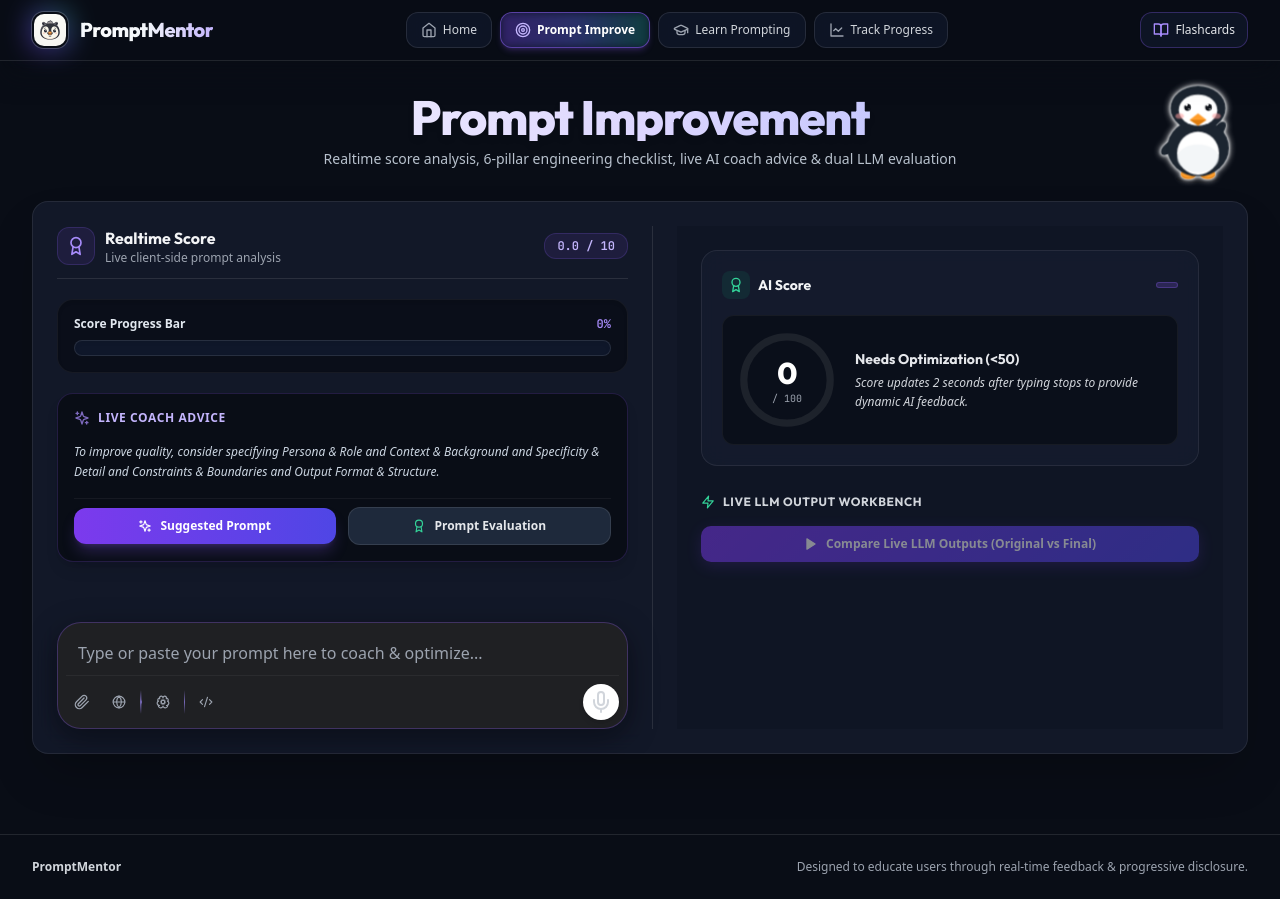
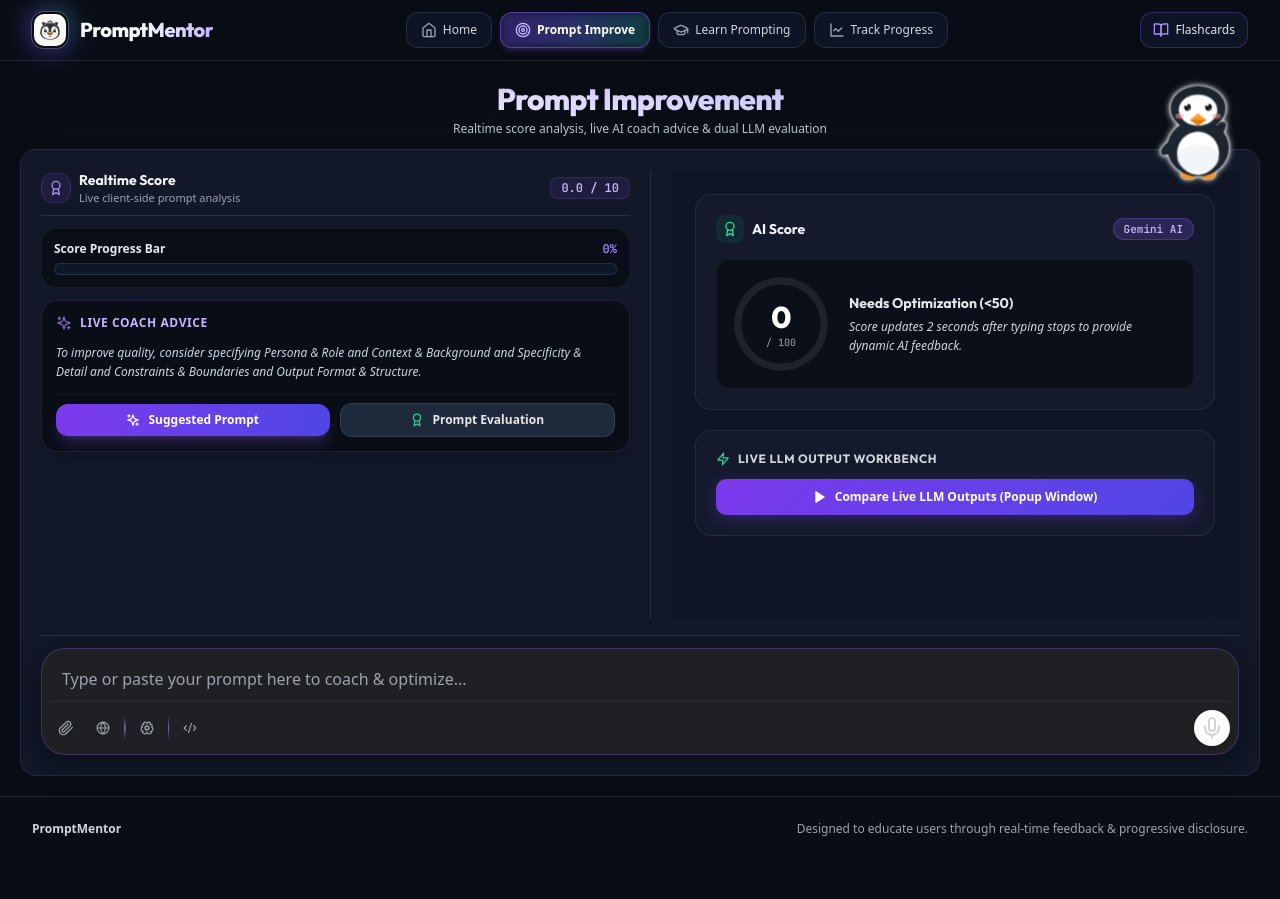
Before and after one commit to sonal428-hub/PromptMentor, a React (Vite) app: page /improve in a window 1280 px wide. After the commit the page ends 861 px from the top, so only its background shows below. Built offline with nearby package versions, Linux system fonts and the light colour scheme.

Commit message:
feat: extend prompt textbox symmetrically full-width across bottom, trigger live LLM compare in popup modal, and compact header for non-scrollable layout

```diff
--- a/src/components/ScoreRightPanel.jsx
+++ b/src/components/ScoreRightPanel.jsx
@@ -14,7 +14,8 @@
   onCompare,
   aiScoreResult,
   isAiScoreLoading,
-  aiScoreError
+  aiScoreError,
+  onOpenCompareModal
 }) {
   const [copiedOriginal, setCopiedOriginal] = useState(false);
   const [copiedFinal, setCopiedFinal] = useState(false);
@@ -27,13 +28,11 @@
   const prevScoreRef = useRef(undefined);
   const timersRef = useRef([]);
 
-  // ─── Timer helpers ───
   const clearAllTimers = useCallback(() => {
     timersRef.current.forEach(id => clearTimeout(id));
     timersRef.current = [];
   }, []);
 
-  // Idle → 4 s gap → Wave 2 s → repeat
   const startWaveCycle = useCallback(() => {
     clearAllTimers();
     const scheduleWave = () => {
@@ -50,13 +49,11 @@
     scheduleWave();
   }, [clearAllTimers]);
 
-  // Start the idle + wave cycle on mount
   useEffect(() => {
     startWaveCycle();
     return clearAllTimers;
   }, [startWaveCycle, clearAllTimers]);
 
-  // React to score changes: happy (≥60) or sad (<60) for 3 s, then resume wave cycle
   useEffect(() => {
     if (isCoaxing || isAiScoreLoading) {
       clearAllTimers();
@@ -88,20 +85,14 @@
 
   const scoreColor = getScoreColor(displayScore);
 
-  const handleCopy = (text, type) => {
-    if (!text) return;
-    navigator.clipboard.writeText(text);
-    if (type === 'original') {
-      setCopiedOriginal(true);
-      setTimeout(() => setCopiedOriginal(false), 2000);
-    } else {
-      setCopiedFinal(true);
-      setTimeout(() => setCopiedFinal(false), 2000);
+  const handleCompareClick = () => {
+    if (onOpenCompareModal) {
+      onOpenCompareModal();
+    }
+    if (!comparisonResult && onCompare) {
+      onCompare();
     }
   };
-
-  // Active AI rewritten prompt (from 2s debounced Gemini call or coaxResult)
-  const activeRewrittenPrompt = aiScoreResult?.finalPrompt || coaxResult?.finalPrompt || '';
 
   return (
     <div className="relative flex flex-col h-full overflow-y-auto p-4 lg:p-6 space-y-5 bg-slate-950/20">
@@ -115,11 +106,11 @@
           </div>
           <span className="text-[11px] font-mono px-2.5 py-0.5 rounded-full bg-violet-500/20 text-violet-300 border border-violet-500/30 font-semibold flex items-center gap-1.5">
             {isAiScoreLoading && <RefreshCw className="w-3 h-3 animate-spin text-violet-400" />}
-            <span></span>
+            <span>{isAiScoreLoading ? 'Evaluating...' : 'Gemini AI'}</span>
           </span>
         </div>
 
-        {/* Big Radial Score Display */}
+        {/* Radial Score Display */}
         <div className="flex items-center gap-5 p-4 rounded-xl bg-slate-950/80 border border-white/5">
           <div className="relative w-24 h-24 flex items-center justify-center flex-shrink-0">
             <svg className="w-24 h-24 meter-svg" viewBox="0 0 80 80">
@@ -152,7 +143,6 @@
             </div>
           </div>
 
-          {/* Dynamic 1-Sentence AI Explanation generated by Gemini */}
           <div className="flex-1 space-y-1">
             <h3 className="text-sm font-bold text-gray-200 font-heading">
               {displayScore >= 85
@@ -174,8 +164,8 @@
         </div>
       </div>
 
-      {/* Live LLM Output Workbench */}
-      <div className="space-y-4 pt-2">
+      {/* Live LLM Output Workbench Action Button */}
+      <div className="glass-panel p-5 space-y-3 border-emerald-500/20">
         <div className="flex items-center justify-between">
           <h3 className="text-xs font-bold text-gray-300 uppercase tracking-wider flex items-center gap-2">
             <Zap className="w-3.5 h-3.5 text-emerald-400" />
@@ -184,19 +174,19 @@
         </div>
 
         <button
-          onClick={onCompare}
-          disabled={!coaxResult || isComparing}
-          className="btn-primary text-xs py-3 px-4 w-full flex items-center justify-center gap-2 font-bold shadow-lg shadow-emerald-500/20 disabled:opacity-50 disabled:cursor-not-allowed bg-gradient-to-r from-emerald-600 via-indigo-600 to-violet-600 hover:from-emerald-500 hover:to-violet-500"
+          onClick={handleCompareClick}
+          disabled={isComparing}
+          className="btn-primary text-xs py-3 px-4 w-full flex items-center justify-center gap-2 font-bold shadow-lg shadow-emerald-500/20 disabled:opacity-50 disabled:cursor-not-allowed bg-gradient-to-r from-emerald-600 via-indigo-600 to-violet-600 hover:from-emerald-500 hover:to-violet-500 transition-all active:scale-95"
         >
           {isComparing ? (
             <>
               <RefreshCw className="w-4 h-4 animate-spin text-white" />
-              <span>Generating both outputs & analyzing quality differences...</span>
+              <span>Running Live LLM Output Inferences...</span>
             </>
           ) : (
             <>
               <Play className="w-3.5 h-3.5 fill-current" />
-              <span>Compare Live LLM Outputs (Original vs Final)</span>
+              <span>Compare Live LLM Outputs (Popup Window)</span>
             </>
           )}
         </button>
@@ -206,63 +196,6 @@
             ❌ {compareError}
           </div>
         )}
-
-        {comparisonResult && (
-          <div className="space-y-4">
-            <div className="grid grid-cols-1 sm:grid-cols-2 gap-3">
-              <div className="glass-panel p-4 space-y-2 border-rose-500/30 bg-slate-950/80">
-                <div className="flex items-center justify-between border-b border-rose-500/20 pb-2">
-                  <span className="text-xs font-bold text-rose-300 flex items-center gap-1.5">
-                    <span className="w-2 h-2 rounded-full bg-rose-500"></span>
-                    Original Prompt Output
-                  </span>
-                </div>
-                <div className="text-xs text-gray-300 leading-relaxed font-sans max-h-60 overflow-y-auto whitespace-pre-wrap p-2 bg-black/40 rounded-lg">
-                  {comparisonResult.originalOutput}
-                </div>
-              </div>
-
-              <div className="glass-panel-glow p-4 space-y-2 border-emerald-500/40 bg-slate-950/90">
-                <div className="flex items-center justify-between border-b border-emerald-500/20 pb-2">
-                  <span className="text-xs font-bold text-emerald-300 flex items-center gap-1.5">
-                    <span className="w-2 h-2 rounded-full bg-emerald-400 animate-ping"></span>
-                    Final Prompt Output ✨
-                  </span>
-                </div>
-                <div className="text-xs text-gray-200 leading-relaxed font-sans max-h-60 overflow-y-auto whitespace-pre-wrap p-2 bg-black/40 rounded-lg">
-                  {comparisonResult.finalOutput}
-                </div>
-              </div>
-            </div>
-
-            {comparisonResult.comparisonExplanation && (
-              <div className="p-4 rounded-xl bg-gradient-to-r from-violet-950/60 via-slate-900/90 to-indigo-950/60 border border-violet-500/40 space-y-2">
-                <div className="flex items-center gap-2 border-b border-violet-500/20 pb-2">
-                  <Sparkles className="w-4 h-4 text-violet-400" />
-                  <h4 className="text-xs font-bold text-gradient font-heading uppercase tracking-wider">
-                    AI Output Quality & Difference Analysis
-                  </h4>
-                </div>
-                <div className="text-xs text-gray-200 leading-relaxed font-sans">
-                  <ReactMarkdown
-                    components={{
-                      h1: ({ node, ...props }) => <h1 className="text-sm font-bold text-violet-300 mt-2 mb-1" {...props} />,
-                      h2: ({ node, ...props }) => <h2 className="text-xs font-bold text-violet-300 mt-2 mb-1" {...props} />,
-                      h3: ({ node, ...props }) => <h3 className="text-xs font-bold text-violet-300 mt-2 mb-1 font-heading" {...props} />,
-                      h4: ({ node, ...props }) => <h4 className="text-xs font-bold text-violet-300 mt-2 mb-1 font-heading uppercase" {...props} />,
-                      p: ({ node, ...props }) => <p className="mb-1.5 last:mb-0 text-gray-200 leading-relaxed text-xs" {...props} />,
-                      strong: ({ node, ...props }) => <strong className="font-semibold text-violet-200" {...props} />,
-                      ul: ({ node, ...props }) => <ul className="list-disc list-inside space-y-1 my-1.5 text-xs text-gray-200" {...props} />,
-                      li: ({ node, ...props }) => <li className="text-xs text-gray-200 leading-relaxed" {...props} />,
-                    }}
-                  >
-                    {comparisonResult.comparisonExplanation}
-                  </ReactMarkdown>
-                </div>
-              </div>
-            )}
-          </div>
-        )}
       </div>
     </div>
   );
--- a/src/pages/ImprovePage.jsx
+++ b/src/pages/ImprovePage.jsx
@@ -114,52 +114,62 @@
         explanation: aiScoreResult?.explanation || dynamicCoachAdvice
       };
     }
+    if (modalType === 'compare') {
+      return {
+        comparisonResult,
+        isComparing,
+        onCompare
+      };
+    }
     return null;
   };
 
   return (
-    <div className="min-h-[calc(100vh-65px)] bg-slate-950 p-4 sm:p-6 lg:p-8 overflow-y-auto">
-      <div className="max-w-7xl mx-auto space-y-8 pb-12">
+    <div className="h-[calc(100vh-65px)] bg-slate-950 p-3 sm:p-4 lg:p-5 flex flex-col justify-between overflow-hidden">
+      <div className="max-w-7xl mx-auto w-full h-full flex flex-col justify-between space-y-3">
 
-        {/* Top Centered Heading */}
-        <div className="text-center space-y-2">
-          <h1 className="text-3xl sm:text-5xl font-black font-heading tracking-tight bg-gradient-to-r from-white via-violet-200 to-indigo-300 bg-clip-text text-transparent drop-shadow-md">
+        {/* Compact Centered Top Heading */}
+        <div className="text-center space-y-1">
+          <h1 className="text-2xl sm:text-3xl font-black font-heading tracking-tight bg-gradient-to-r from-white via-violet-200 to-indigo-300 bg-clip-text text-transparent drop-shadow-md">
             Prompt Improvement
           </h1>
-          <p className="text-xs sm:text-sm text-slate-300 max-w-2xl mx-auto font-sans opacity-90">
-            Realtime score analysis, 6-pillar engineering checklist, live AI coach advice & dual LLM evaluation
+          <p className="text-xs text-slate-300 max-w-xl mx-auto font-sans opacity-90">
+            Realtime score analysis, live AI coach advice & dual LLM evaluation
           </p>
         </div>
 
-        {/* Big Main Box Divided into 2 Sections */}
-        <div className="grid grid-cols-1 lg:grid-cols-2 gap-6 glass-panel p-6 border-violet-500/20 shadow-2xl rounded-3xl bg-slate-900/50 backdrop-blur-xl">
+        {/* Main Glass Dashboard Box */}
+        <div className="flex-1 glass-panel p-4 sm:p-5 border-violet-500/20 shadow-2xl rounded-3xl bg-slate-900/50 backdrop-blur-xl flex flex-col justify-between gap-4 overflow-hidden">
 
-          {/* SECTION 1: Realtime Score (Heuristic Score) */}
-          <div className="space-y-6 flex flex-col justify-between">
-            <div className="space-y-5">
+          {/* Top Grid: Left (Realtime Score) & Right (AI Score) */}
+          <div className="grid grid-cols-1 lg:grid-cols-2 gap-5 flex-1 min-h-0 overflow-y-auto">
+
+            {/* SECTION 1: Realtime Score (Left Side) */}
+            <div className="space-y-4 flex flex-col justify-between">
+              <div className="space-y-3">
                 {/* Section Header */}
-              <div className="flex items-center justify-between pb-3 border-b border-white/10">
-                <div className="flex items-center gap-2.5">
-                  <div className="p-2 rounded-xl bg-violet-500/10 text-violet-400 border border-violet-500/20">
-                    <Award className="w-5 h-5" />
+                <div className="flex items-center justify-between pb-2 border-b border-white/10">
+                  <div className="flex items-center gap-2">
+                    <div className="p-1.5 rounded-xl bg-violet-500/10 text-violet-400 border border-violet-500/20">
+                      <Award className="w-4 h-4" />
                     </div>
                     <div>
-                    <h2 className="text-base font-bold text-gray-100 font-heading">Realtime Score</h2>
-                    <p className="text-xs text-gray-400">Live client-side prompt analysis</p>
+                      <h2 className="text-sm font-bold text-gray-100 font-heading">Realtime Score</h2>
+                      <p className="text-[11px] text-gray-400">Live client-side prompt analysis</p>
                     </div>
                   </div>
-                <span className="text-xs font-mono font-bold text-violet-300 bg-violet-500/10 px-3 py-1 rounded-xl border border-violet-500/20">
+                  <span className="text-xs font-mono font-bold text-violet-300 bg-violet-500/10 px-2.5 py-0.5 rounded-lg border border-violet-500/20">
                     {(heuristic.overallScore / 10).toFixed(1)} / 10
                   </span>
                 </div>
 
-              {/* Horizontal Score Meter */}
-              <div className="space-y-2 p-4 rounded-2xl bg-slate-950/80 border border-white/5 shadow-inner">
+                {/* Horizontal Score Progress Meter */}
+                <div className="space-y-1.5 p-3 rounded-2xl bg-slate-950/80 border border-white/5 shadow-inner">
                   <div className="flex justify-between text-xs text-gray-300 font-medium">
                     <span className="font-semibold text-slate-200">Score Progress Bar</span>
                     <span className="font-mono font-bold text-violet-400">{heuristic.overallScore}%</span>
                   </div>
-                <div className="w-full h-4 rounded-full bg-slate-900 border border-white/10 overflow-hidden p-0.5 shadow-inner">
+                  <div className="w-full h-3 rounded-full bg-slate-900 border border-white/10 overflow-hidden p-0.5 shadow-inner">
                     <div
                       className="h-full rounded-full transition-all duration-500 ease-out bg-gradient-to-r from-violet-600 via-indigo-500 to-emerald-400 shadow-md"
                       style={{ width: `${heuristic.overallScore}%` }}
@@ -167,28 +177,28 @@
                   </div>
                 </div>
 
-              {/* Live Coach's Advice with 2 Popup Buttons at Bottom */}
-              <div className="p-4 rounded-2xl bg-slate-950/90 border border-violet-500/20 space-y-4 shadow-lg">
+                {/* Live Coach's Advice with 2 Popup Buttons */}
+                <div className="p-3.5 rounded-2xl bg-slate-950/90 border border-violet-500/20 space-y-3 shadow-lg">
                   <div className="flex items-center gap-2 text-violet-300 font-bold text-xs uppercase tracking-wider">
                     <Sparkles className="w-4 h-4 text-violet-400 animate-pulse" />
                     Live Coach Advice
                   </div>
-                <p className="text-xs text-slate-300 italic leading-relaxed min-h-[40px]">
+                  <p className="text-xs text-slate-300 italic leading-relaxed min-h-[36px]">
                     {dynamicCoachAdvice}
                   </p>
 
-                {/* Two Action Buttons near the ending */}
-                <div className="flex flex-col sm:flex-row items-center gap-3 pt-2 border-t border-white/5">
+                  {/* Two Action Popup Buttons */}
+                  <div className="flex flex-col sm:flex-row items-center gap-2.5 pt-2 border-t border-white/5">
                     <button
                       onClick={() => openModal('suggested')}
-                    className="w-full sm:flex-1 flex items-center justify-center gap-2 px-4 py-2.5 rounded-xl bg-gradient-to-r from-violet-600 to-indigo-600 hover:from-violet-500 hover:to-indigo-500 text-white text-xs font-bold shadow-lg shadow-violet-500/25 transition-all active:scale-95"
+                      className="w-full sm:flex-1 flex items-center justify-center gap-2 px-3 py-2 rounded-xl bg-gradient-to-r from-violet-600 to-indigo-600 hover:from-violet-500 hover:to-indigo-500 text-white text-xs font-bold shadow-lg shadow-violet-500/25 transition-all active:scale-95"
                     >
                       <Sparkles className="w-3.5 h-3.5" />
                       Suggested Prompt
                     </button>
                     <button
                       onClick={() => openModal('evaluation')}
-                    className="w-full sm:flex-1 flex items-center justify-center gap-2 px-4 py-2.5 rounded-xl bg-slate-800 hover:bg-slate-700 border border-white/10 text-gray-200 text-xs font-bold transition-all active:scale-95"
+                      className="w-full sm:flex-1 flex items-center justify-center gap-2 px-3 py-2 rounded-xl bg-slate-800 hover:bg-slate-700 border border-white/10 text-gray-200 text-xs font-bold transition-all active:scale-95"
                     >
                       <Award className="w-3.5 h-3.5 text-emerald-400" />
                       Prompt Evaluation
@@ -196,28 +206,15 @@
                   </div>
                 </div>
 
-              {/* Preset Prompts Quick Selector */}
-              <div className="pt-2">
+                {/* Preset Prompts Selector */}
+                <div className="pt-1">
                   <PresetPrompts onSelectPreset={(text) => setUserPrompt(text)} />
-              </div>
-
-              {/* Prompt Input Box at the end of Left Hand Side Section */}
-              <div className="pt-2">
-                <PromptInputBox
-                  value={userPrompt}
-                  onValueChange={setUserPrompt}
-                  onSend={() => {
-                    if (onCoax) onCoax();
-                  }}
-                  isLoading={isCoaxing}
-                  placeholder="Type or paste your prompt here to coach & optimize..."
-                />
                 </div>
               </div>
             </div>
 
-          {/* SECTION 2: AI Score Section */}
-          <div className="space-y-5 border-t lg:border-t-0 lg:border-l border-white/10 lg:pl-6 pt-6 lg:pt-0">
+            {/* SECTION 2: AI Score Section (Right Side) */}
+            <div className="space-y-4 border-t lg:border-t-0 lg:border-l border-white/10 lg:pl-5 pt-4 lg:pt-0">
               <ScoreRightPanel
                 coaxResult={coaxResult}
                 isCoaxing={isCoaxing}
@@ -228,6 +225,22 @@
                 aiScoreResult={aiScoreResult}
                 isAiScoreLoading={isAiScoreLoading}
                 aiScoreError={aiScoreError}
+                onOpenCompareModal={() => openModal('compare')}
+              />
+            </div>
+
+          </div>
+
+          {/* Symmetrical Full-Width Textbox Spanning Across Both Columns */}
+          <div className="w-full pt-3 border-t border-white/10">
+            <PromptInputBox
+              value={userPrompt}
+              onValueChange={setUserPrompt}
+              onSend={() => {
+                if (onCoax) onCoax();
+              }}
+              isLoading={isCoaxing}
+              placeholder="Type or paste your prompt here to coach & optimize..."
             />
           </div>
 
```
Also changed, not shown: src/components/PromptModal.jsx (+62 -0 lines). Lines whose indentation alone changed are shown as unchanged.
